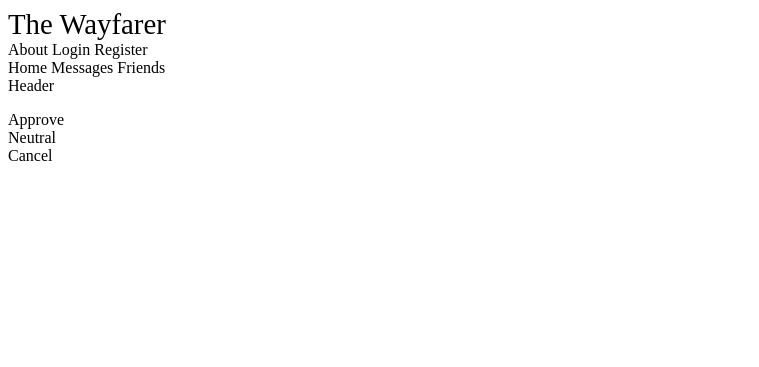
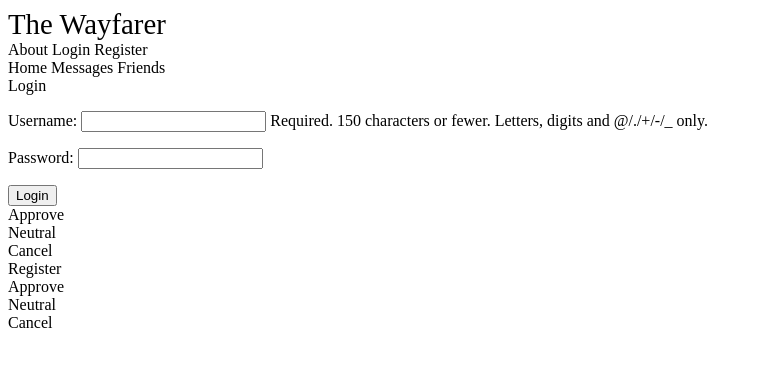
Before and after one commit to jasonhawkharris/wayfarer, a Django app: page / in a window 1280 px wide. Shown: the top 367 px of the page, without its empty margins (0-759 px from the left). Run offline with Django 3.2, Linux system fonts and the light colour scheme; some libraries are stand-ins or nearby versions.

Commit message:
renders login form to the login-modal

```diff
--- /dev/null
+++ b/main_app/context_processors.py
@@ -0,0 +1,8 @@
+from .forms import Login_Form
+from django.contrib.auth import login
+
+
+def add_my_login_form(request):
+    return {
+        'login_form': Login_Form()
+    }
--- a/main_app/forms.py
+++ b/main_app/forms.py
@@ -1,2 +1,9 @@
 from django.forms import ModelForm
+from django.contrib.auth.models import User
 from .models import Profile
+
+
+class Login_Form(ModelForm):
+    class Meta:
+        model = User
+        fields = ['username', 'password']
--- a/main_app/templates/base.html
+++ b/main_app/templates/base.html
@@ -16,7 +16,6 @@
 </head>
 <body>
     <div class="ui menu">
-
         <a class="item" style="font-size: 1.8rem;">The Wayfarer</a>
         <div class="right menu">
         {% csrf_token %}
@@ -30,10 +29,9 @@
             <a class="item" href="{% url 'logout' %}">Logout</a>
         {% else %}
             <a class="item">About</a>
-        <a class="item" id="login-modal">Login</a>
-        <a class="item">Register</a>
+            <a class="item" id="login-link">Login</a>
+            <a class="item" id="register-link">Register</a>
         {% endif %}
-
     </div>
     </div>
     <div class="ui secondary vertical pointing menu">
@@ -49,10 +47,30 @@
     </div>
 
     <!--LOGIN MODAL-->
-    <div class="ui modal">
-        <div class="header">Header</div>
+    <div class="ui tiny modal" id="login-modal">
+        <div class="header">Login</div>
         <div class="content">
-            <p></p>
+            <form class="ui form" action="/accounts/login/" method="POST">
+                {% csrf_token %}
+                {{ login_form.as_p }}
+                <input type="submit" class="ui primary button" value="Login">
+                <input type="hidden" name="next" value="{{ next }}">
+            </form>
+        </div>
+        <div class="actions">
+            <div class="ui approve button">Approve</div>
+            <div class="ui button">Neutral</div>
+            <div class="ui cancel button">Cancel</div>
+        </div>
+    </div>
+
+
+    <!--REGISTER MODAL-->
+    <div class="ui tiny modal" id="register-modal">
+        <div class="header">Register</div>
+        <div class="content">
+
+
         </div>
         <div class="actions">
             <div class="ui approve button">Approve</div>
@@ -61,7 +79,12 @@
         </div>
     </div>
     <script>
-        $('.ui.modal').modal('show');
+        $('#login-link').on('click', function() {
+            $('#login-modal').modal('show');
+        });
+        $('#register-link').on('click', function() {
+            $('#register-modal').modal('show');
+        })
     </script>
 </body>
 </html>
--- a/main_app/views.py
+++ b/main_app/views.py
@@ -1,7 +1,13 @@
 from django.shortcuts import render
-
+from django.contrib.auth import login
+from django.contrib.auth.forms import UserCreationForm
+from .forms import Login_Form
 # Create your views here.
 
 
 def home(request):
-    return render(request, 'base.html')
+    login_modal = Login_Form()
+    context = {
+        'login_form': login_modal
+    }
+    return render(request, 'base.html', context)
--- a/wayfarer_project/settings.py
+++ b/wayfarer_project/settings.py
@@ -63,6 +63,7 @@ TEMPLATES = [
                 'django.template.context_processors.request',
                 'django.contrib.auth.context_processors.auth',
                 'django.contrib.messages.context_processors.messages',
+                'main_app.context_processors.add_my_login_form',
             ],
         },
     },
@@ -119,5 +120,5 @@ USE_TZ = True
 # https://docs.djangoproject.com/en/3.1/howto/static-files/
 
 STATIC_URL = '/static/'
-LOGIN_REDIRECT_URL = '/cities/'
+LOGIN_REDIRECT_URL = '/'
 LOGOUT_REDIRECT_URL = '/'
```
Lines whose indentation alone changed are shown as unchanged.
